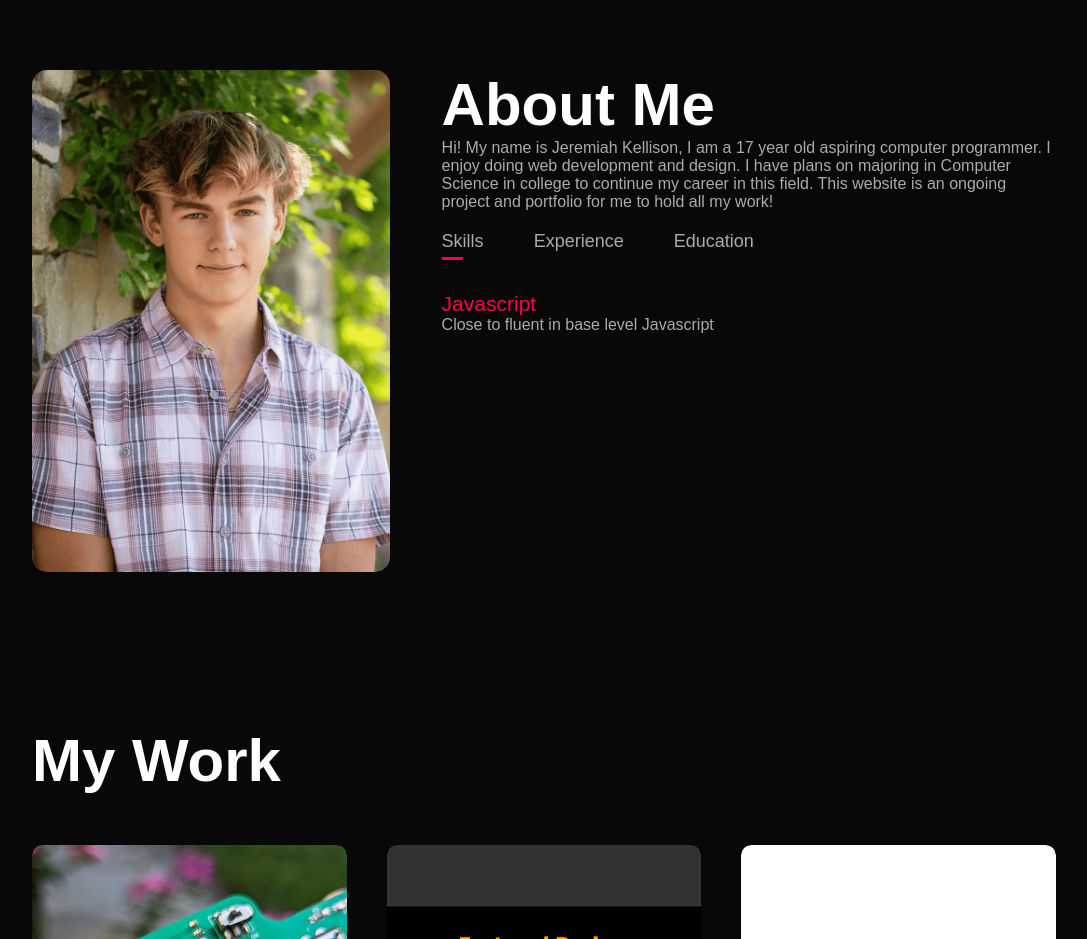
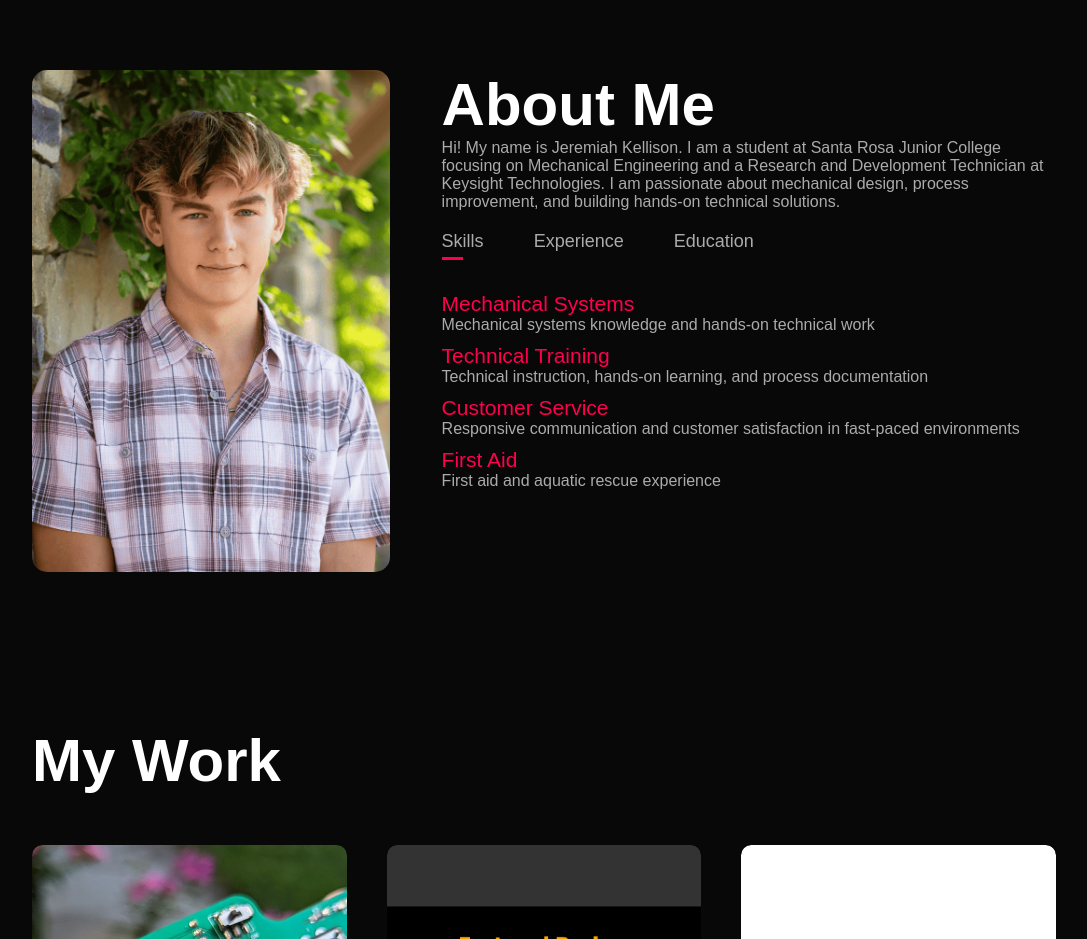
Before and after one commit to jeremiah-kellison/jeremiah-kellison.github.io, a plain HTML site: page index.html in a window 1280 px wide. Shown: the part 820-1759 px from the top of the page, without its empty margins (96-1183 px from the left). Drawn offline with Linux system fonts and the light colour scheme.

Commit message:
Edited About Page

```diff
--- a/index.html
+++ b/index.html
@@ -89,10 +89,7 @@
                 </div>
                 <div class="about-col-2">
                     <h1 class="sub-title">About Me</h1>
-                    <p>Hi! My name is Jeremiah Kellison, I am a 17 year old aspiring computer programmer. I enjoy doing
-                        web development and design. I have plans on majoring in Computer Science in college to continue
-                        my career in this field. This website is an ongoing project and portfolio for me to hold all my
-                        work!
+                    <p>Hi! My name is Jeremiah Kellison. I am a student at Santa Rosa Junior College focusing on Mechanical Engineering and a Research and Development Technician at Keysight Technologies. I am passionate about mechanical design, process improvement, and building hands-on technical solutions.
                     </p>
 
                     <div class="tab-titles">
@@ -102,18 +99,22 @@
                     </div>
                     <div class="tab-contents active-tab javascript" id="skills">
                         <ul>
-                            <li><span>Javascript</span><br>Close to fluent in base level Javascript</li>
-
+                            <li><span>Mechanical Systems</span><br>Mechanical systems knowledge and hands-on technical work</li>
+                            <li><span>Technical Training</span><br>Technical instruction, hands-on learning, and process documentation</li>
+                            <li><span>Customer Service</span><br>Responsive communication and customer satisfaction in fast-paced environments</li>
+                            <li><span>First Aid</span><br>First aid and aquatic rescue experience</li>
                         </ul>
                     </div>
                     <div class="tab-contents experience" id="experience">
                         <ul>
-                            <li><span>N/A</span><br>No Current Experience</li>
+                            <li><span>Nov 2026 - Present</span><br>Research and Development Technician at Keysight Technologies</li>
+                            <li><span>Mar 2026 - Nov 2026</span><br>Manufacturing Technician at Keysight Technologies</li>
                         </ul>
                     </div>
                     <div class="tab-contents education" id="education">
                         <ul>
-                            <li><span>2021 - Current</span><br>Attending High School at Sonoma Academy</li>
+                            <li><span>2025 - Present</span><br>Santa Rosa Junior College<br>Mechanical Engineering focus</li>
+                            <li><span>2021 - 2025</span><br>Sonoma Academy<br>High School Diploma</li>
                         </ul>
                     </div>
                 </div>
```
